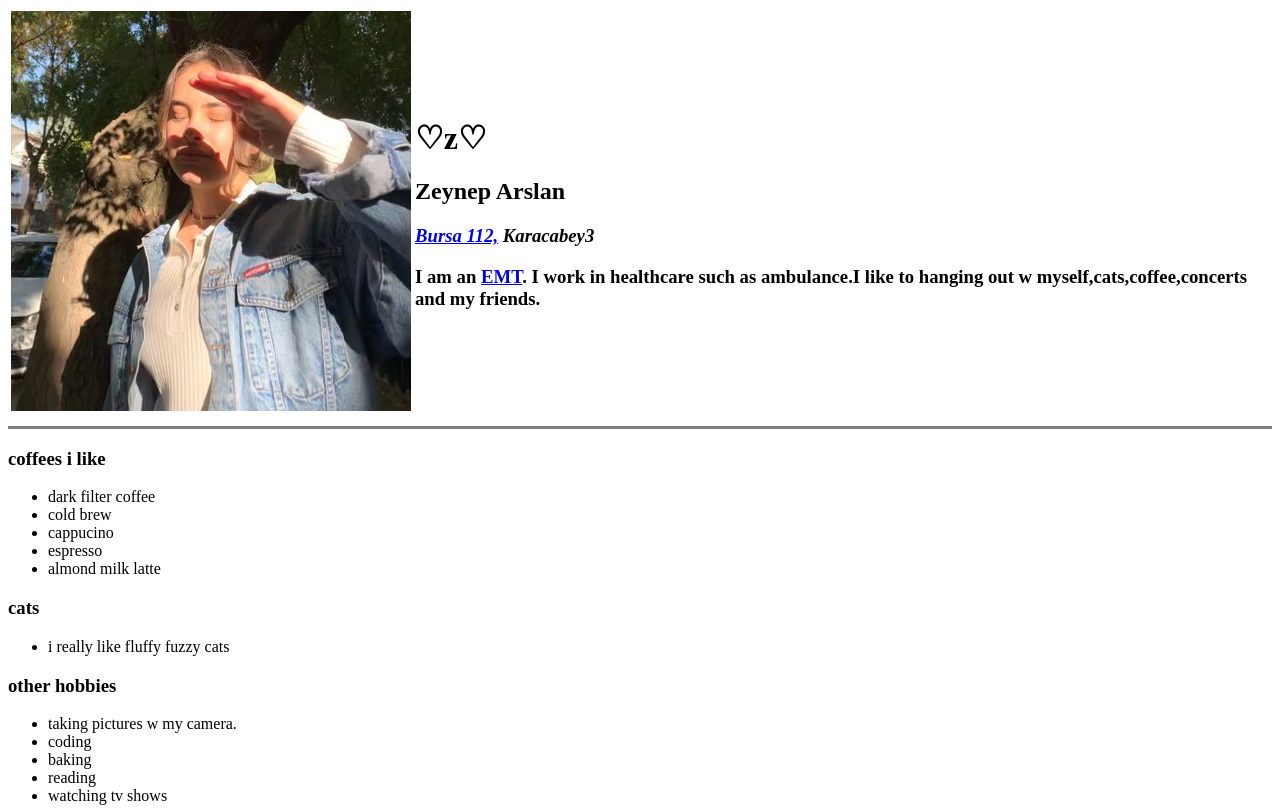
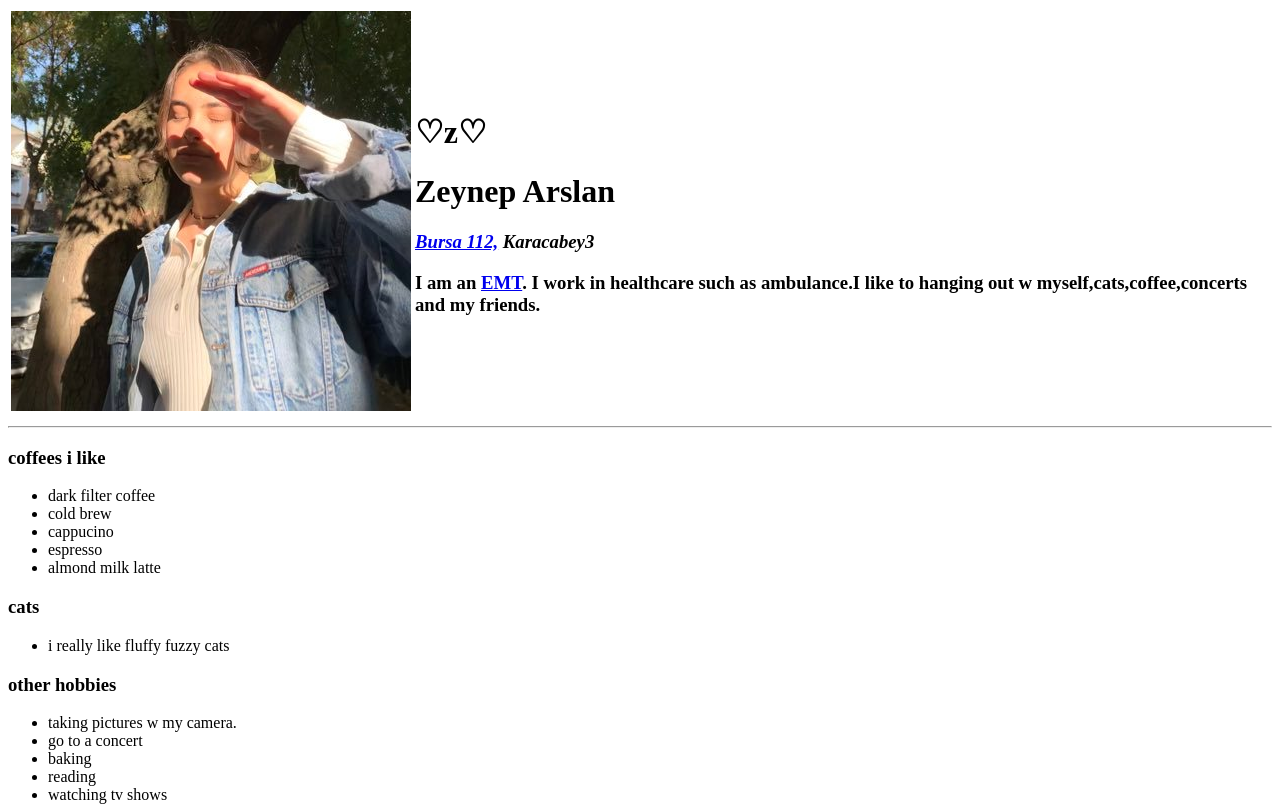
Before and after one commit to hekimerigi/cv, a plain HTML site: page index.html in a window 1280 px wide. Shown: the top 808 px of the page. Drawn offline with Linux system fonts and the light colour scheme.

Commit message:
Update index.html

```diff
--- a/index.html
+++ b/index.html
@@ -4,6 +4,8 @@
 <head>
   <meta charset="utf-8">
   <title>♡the amazing world of z♡</title>
+
+  <link rel="stylesheet" href="css/styles.css">
 </head>
 
 <body>
@@ -14,7 +16,7 @@
       <td>
         <h1>♡z♡</h1>
         <p>
-        <h2>Zeynep Arslan</h2>
+        <h1>Zeynep Arslan</h1>
         <h3> <em><a href="https://bursa112.saglik.gov.tr/">Bursa 112,</a> <strong>Karacabey3</strong> </em> </h3>
         <h3>I am an <a href="https://en.wikipedia.org/wiki/Emergency_medical_technician">EMT</a>. I work in healthcare such as ambulance.I like to hanging out w myself,cats,coffee,concerts and my friends.</h3>
         </p>
@@ -22,7 +24,7 @@
     </tr>
   </table>
 
-  <hr size="3" noshade>
+  <hr>
   <h3>coffees i like</h3>
   <ul>
     <li>dark filter coffee</li>
@@ -38,7 +40,7 @@
   <h3>other hobbies</h3>
   <ul>
     <li>taking pictures w my camera.</li>
-    <li>coding</li>
+    <li>go to a concert</li>
     <li>baking</li>
     <li>reading</li>
     <li>watching tv shows</li>
@@ -52,8 +54,8 @@
     <li>oscar and the wolf</li>
     <li>duman</li>
   </ol>
-  <br>
   <h3>Let's take a closer look at my other hobby, <a href="books.html">reading.</a> </h3>
+
   <hr>
 
   <h3>Education Background</h3>
@@ -68,7 +70,7 @@
     </tr>
   </table>
   <h3>English Skills</h3>
-<table border="1">
+  <table border="1">
     <tr>
       <td>
         <table>
@@ -106,10 +108,10 @@
       </td>
     </tr>
   </table>
-<br>
+  <br>
 
-<hr size="3">
-<h3><strong><a href="contact.html">Contact me</a></strong></h3>
+  <hr>
+  <h3><strong><a href="contact.html">Contact me</a></strong></h3>
 </body>
 
 </html>
```
